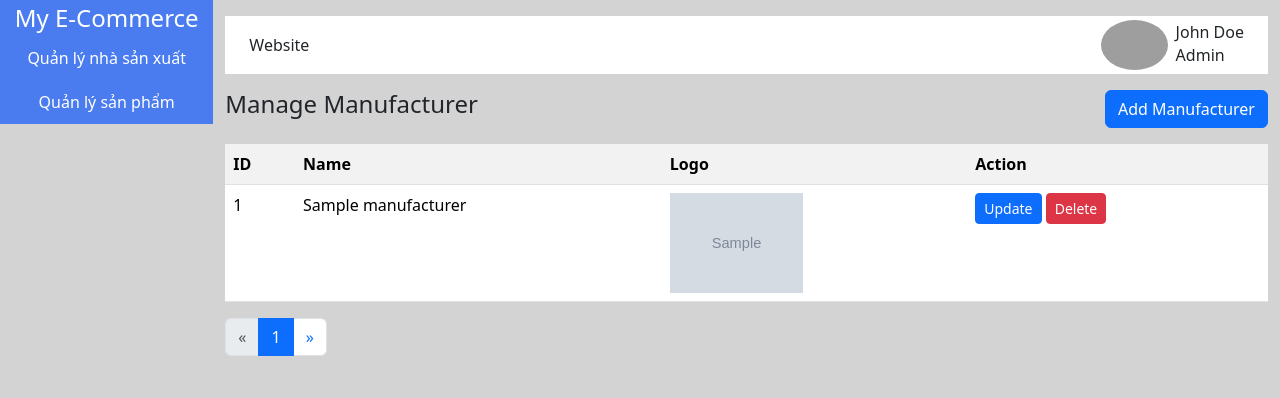
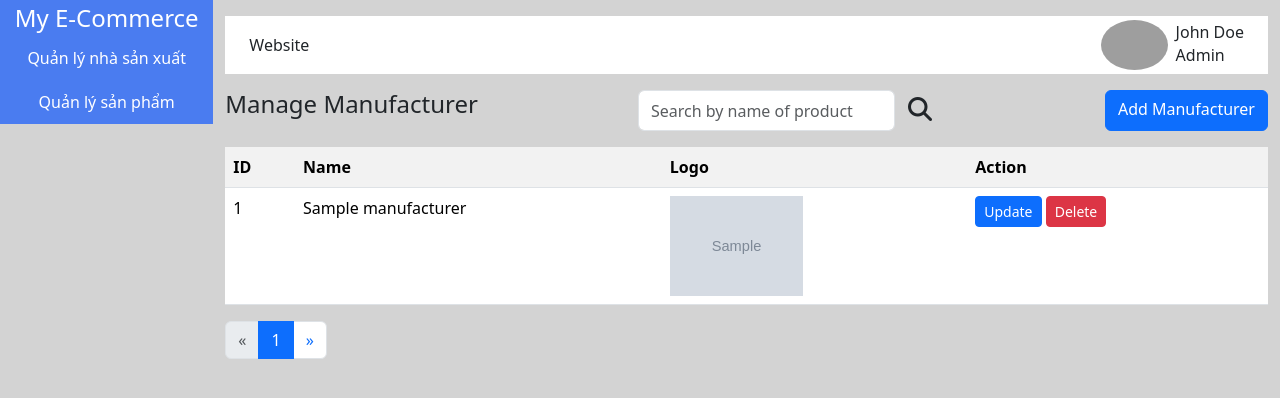
Before and after one commit to ThanhTung2410/ecommerce-web-project, a PHP site: page /admin/manufacturer/index.php in a window 1280 px wide. Shown: the top 398 px of the page. Run offline with PHP 8.4, Linux system fonts and the light colour scheme; tables that the repository leaves empty hold one stand-in row (values such as "Sample post"); grey boxes marked "Sample" are stand-in pictures; some libraries are stand-ins or nearby versions; grey boxes are pictures that could not be loaded.

Commit message:
add feat: search of manufacturer

```diff
--- a/admin/manufacturer/index.php
+++ b/admin/manufacturer/index.php
@@ -19,9 +19,15 @@
 
 <?php
 require_once "../../connect.php";
+// Search
+$searchContent = "";
+if (isset($_GET['searchContent'])) {
+	$searchContent = $_GET['searchContent'];
+}
+
 // Pagination
 $numberOfManufacturerEachPage = 3;
-$sql = "SELECT * FROM Manufacturer";
+$sql = "SELECT * FROM Manufacturer WHERE name like '%$searchContent%'";
 $numberOfManufacturer = $conn->query($sql)->num_rows;
 $numberOfPage = ceil($numberOfManufacturer / $numberOfManufacturerEachPage);
 $currentPage = 1;
@@ -31,7 +37,7 @@ if (isset($_GET['currentPage'])) {
 
 $numberOfOffsetManufacturer = ($currentPage - 1) * $numberOfManufacturerEachPage;
 
-$sql = "SELECT * FROM manufacturer LIMIT $numberOfManufacturerEachPage OFFSET $numberOfOffsetManufacturer";
+$sql = "SELECT * FROM manufacturer WHERE name like '%$searchContent%' LIMIT $numberOfManufacturerEachPage OFFSET $numberOfOffsetManufacturer";
 $result = $conn->query($sql);
 ?>
 
@@ -47,6 +53,12 @@ $result = $conn->query($sql);
 
 				<div class="d-flex justify-content-between mt-3">
 					<h4>Manage Manufacturer</h4>
+					<form action="" method="">
+						<div class="d-flex">
+							<input placeholder="Search by name of product" class="form-control" type="search" name="searchContent" id="" value="<?= $searchContent ?>">
+							<button class="btn"><i class="fas fa-search fs-4"></i></button>
+						</div>
+					</form>
 					<a class="btn btn-primary" href="form_insert.php">Add Manufacturer</a>
 				</div>
 
@@ -89,7 +101,7 @@ $result = $conn->query($sql);
 						<?php for ($i = 1; $i <= $numberOfPage; $i++) { ?>
 							<li class="page-item"><a class="page-link <?php if ($i == $currentPage) {
 																			echo "active";
-																		} ?>" href="index.php?currentPage=<?= $i ?>"><?= $i ?></a></li>
+																		} ?>" href="index.php?currentPage=<?= $i ?>&searchContent=<?= $searchContent ?>"><?= $i ?></a></li>
 						<?php } ?>
 						<li class="page-item">
 							<a class="page-link" href="#" aria-label="Next">
```
